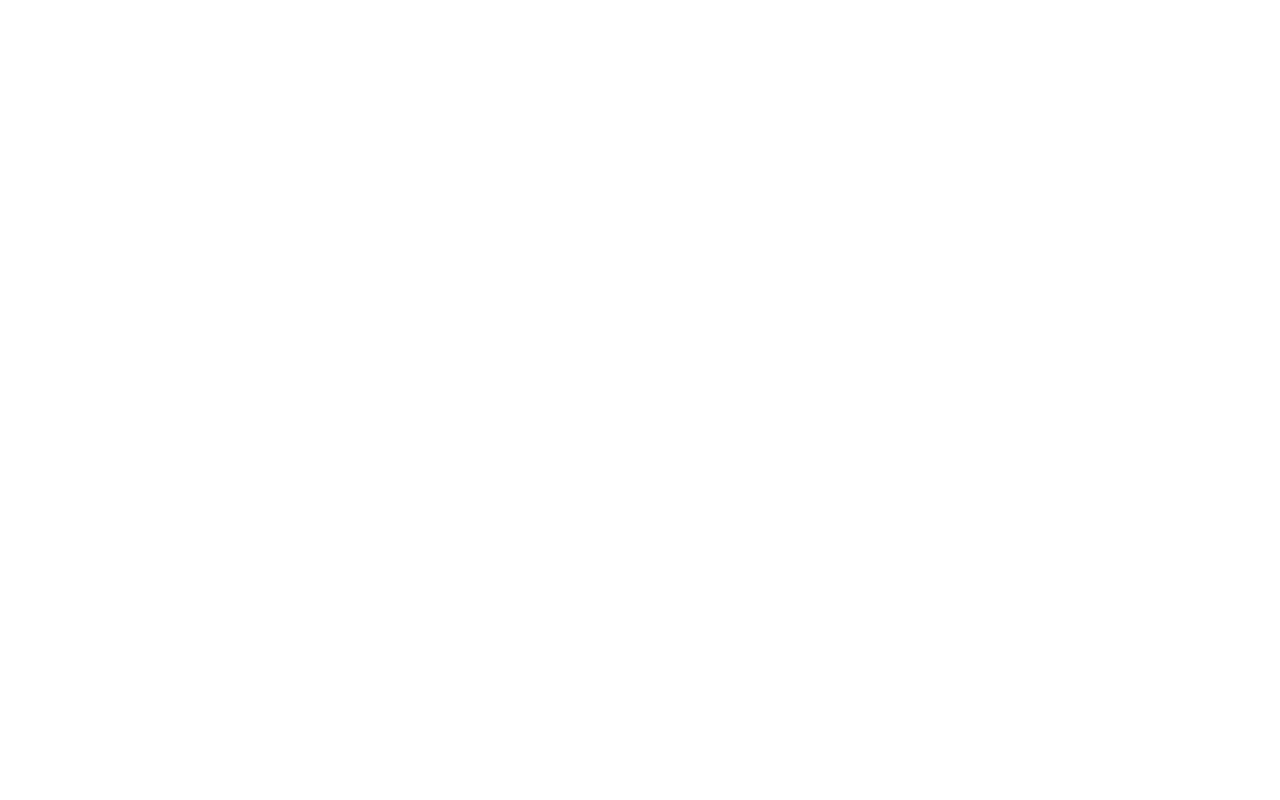
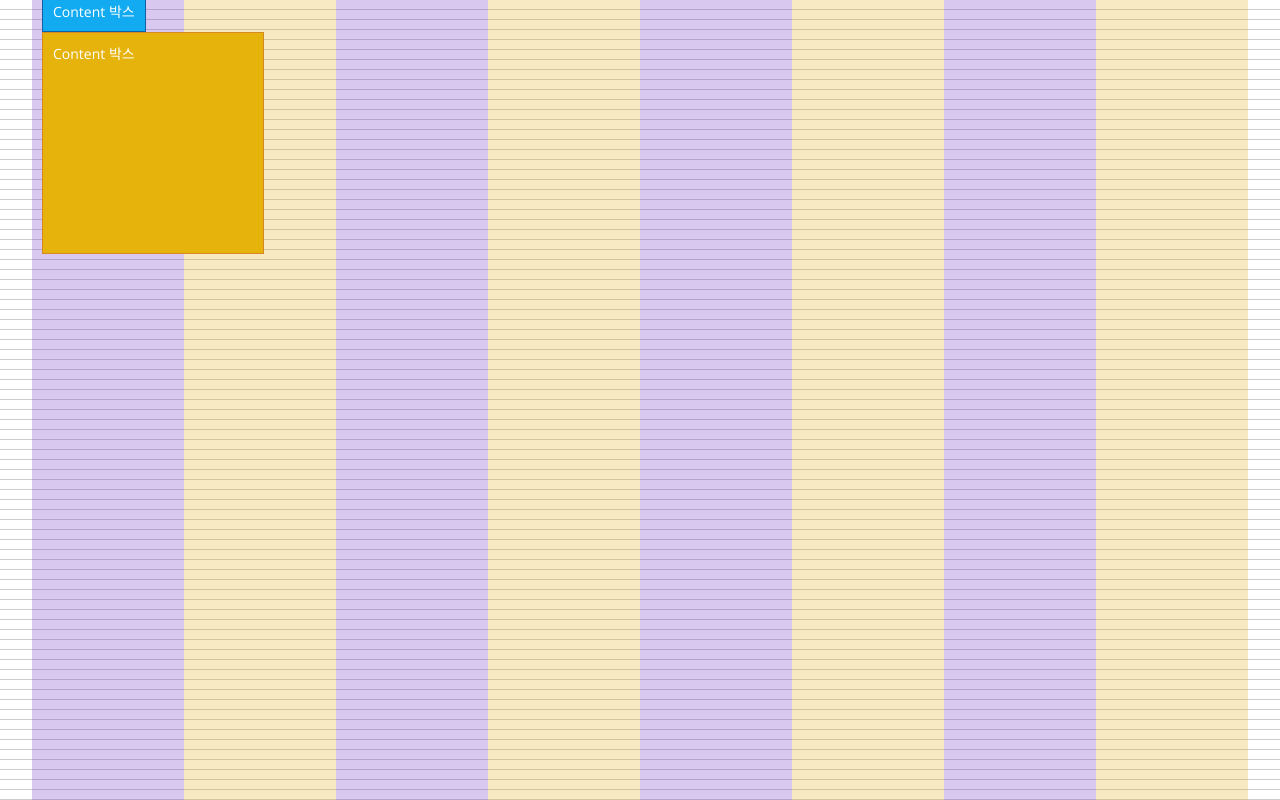
Before and after one commit to doonee/front-end-design-study, a plain HTML site: page DAY02/index.html in a window 1280 px wide. Drawn offline with nearby package versions, Linux system fonts and the light colour scheme.

Commit message:
2일차 수업 정리, 3일차 수업 진행 내용 정리

```diff
--- a/DAY02/css/gridsystem.css
+++ b/DAY02/css/gridsystem.css
@@ -1,17 +1,37 @@
+/**
+* --------------------------------
+* Reset css style
+* ----------------------------- */
 body {
 	margin: 0;
-	background: url("../images/page/background-image.jpg") no-repeat center center;
-	background-size: cover;
+	font-family: 'Open Sans', sans-serif;
 }
 
-.grid-container {
-	width: 960px;
-	height: 100vh;
-	margin-left: auto;
-	margin-right: auto;
+/**
+* --------------------------------
+* show-grid Module
+* ----------------------------- */
+.show-grid {
+	min-height: 100vh;
+	/* leading 10px */
+	background: linear-gradient(transparent 90%, hsla(0, 0%, 0%, 0.2) 90%);
+	background-size: 1px 10px;
 }
 
-/* 상태 디자인: hover 해당 요소에 마우스가 올라가면 */
-.grid-container:hover {
-	background: url("../images/guides/grid-system-960--10-60-10.png");
+/**
+* --------------------------------
+* grid-container Module
+* ----------------------------- */
+.grid-container {
+	/* 1256 - (20 * 2) = 1216*/
+	width: 1216px;
+	height: 100vh;
+	margin-right: auto;
+	margin-left: auto;
 }
+
+.show-grid .grid-container {
+	background: linear-gradient(90deg, hsla(267, 53%, 52%, 0.3) 50%, hsla(44, 78%, 55%, 0.3) 50%);
+	/* (1256 - 40) / 8 =  152 * 2 = 304 */
+	background-size: 304px 1px;
+}
--- a/DAY02/css/layout.css
+++ b/DAY02/css/layout.css
@@ -15,8 +15,30 @@ HTML 요소
 	- 세로 방향 정렬(vertical-align)은 가능
 
 3. CSS 박스 모델
-	- 콘텐츠 박스
-	- 패딩 박스
-	- 보더 박스
-	- 마진 박스
+	- 콘텐츠 박스 (content)
+	- 패딩 박스 (padding)
+	- 보더 박스 (border)
+	- 마진 박스 (margin)
+
 */
+
+/**
+* --------------------------------
+* Box model css style
+* ----------------------------- */
+.box {
+	width: 200px;
+	height: 200px;
+	padding: 10px;
+	margin: 10px;
+	font-size: 14px;
+	color: #fff;
+}
+.blue {
+	border: 1px solid #0f61a6;
+	background: #12abf1;
+}
+.yellow {
+	border: 1px solid #d78820;
+	background: #e5b30c;
+}
--- a/DAY02/index.html
+++ b/DAY02/index.html
@@ -3,11 +3,41 @@
 <head>
 	<meta http-equiv="X-UA-Compatible" content="IE=Edge">
 	<meta charset="UTF-8">
-	<title>그리드시스템</title>
+	<title>그리드시스템과 박스 모델</title>
+	<!-- Open Sans 폰트 사용 -->
+	<link href="https://fonts.googleapis.com/css?family=Open+Sans" rel="stylesheet">
+	<!-- 그리스 시스템 & 베이스라인 설계 -->
+	<link rel="stylesheet" href="css/gridsystem.css">
+	<!-- 박스 모델 : 인라인 요소, 블록 요소 -->
+	<link rel="stylesheet" type="text/css" href="css/layout.css">
 </head>
-<body>
-	<div class="show-grid">
+<body class="show-grid">
+
+	<div class="grid-container">
+		<!-- [S] 네비게이션 -->
+		<!--
+		<nav>
+			<ul>
+				<li><a href="">menu01</a></li>
+				<li><a href="">menu02</a></li>
+				<li><a href="">menu03</a></li>
+				<li><a href="">menu04</a></li>
+				<li><a href="">menu05</a></li>
+				<li><a href="">menu06</a></li>
+			</ul>
+		</nav> -->
+		<!-- [E] 네비게이션 -->
+
+		<!-- 인라인 요소 -->
+		<span class="box blue">Content 박스</span>
+
+		<!-- 블록 요소 -->
+		<div class="box yellow">Content 박스</div>
 
 	</div>
+
+	<!-- 그리스 시스템 토글 버튼 -->
+	<script src="js/toggleGrid.js"></script>
+
 </body>
 </html>
--- /dev/null
+++ b/DAY02/js/toggleGrid.js
@@ -0,0 +1,11 @@
+(function(global){
+  'use strict';
+
+  var body = document.body;
+  document.onkeydown = function(event) {
+    if ( event.shiftKey && event.keyCode === 71 ) {
+      body.classList.toggle('show-grid');
+    }
+  };
+
+})(this);
```
Also changed, not shown: 4 other files.
